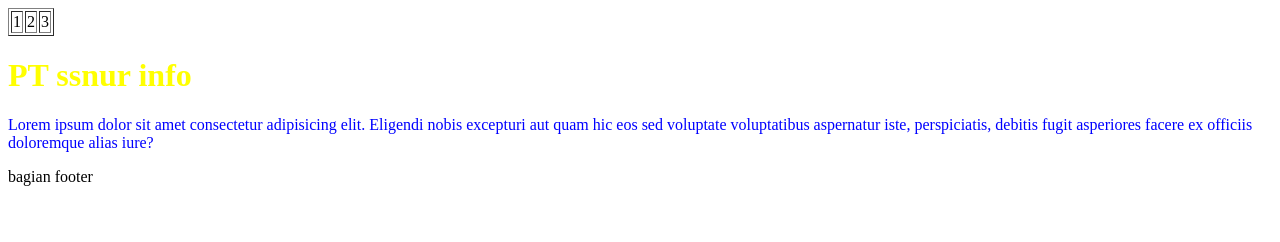
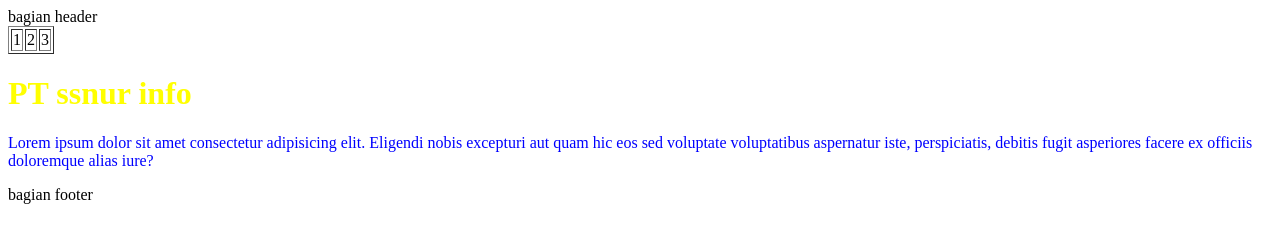
Before and after one commit to stevenmuh420/Belajar-git, a plain HTML site: page index.html in a window 1280 px wide. Drawn offline with Linux system fonts and the light colour scheme.

Commit message:
dari stevenmuh420

```diff
--- a/index.html
+++ b/index.html
@@ -7,6 +7,7 @@
     <link rel="stylesheet" href="style.css">
 </head>
 <body>
+    <header>bagian header</header>
     <table border="1">
         <tr >
             <td>1</td>
```
